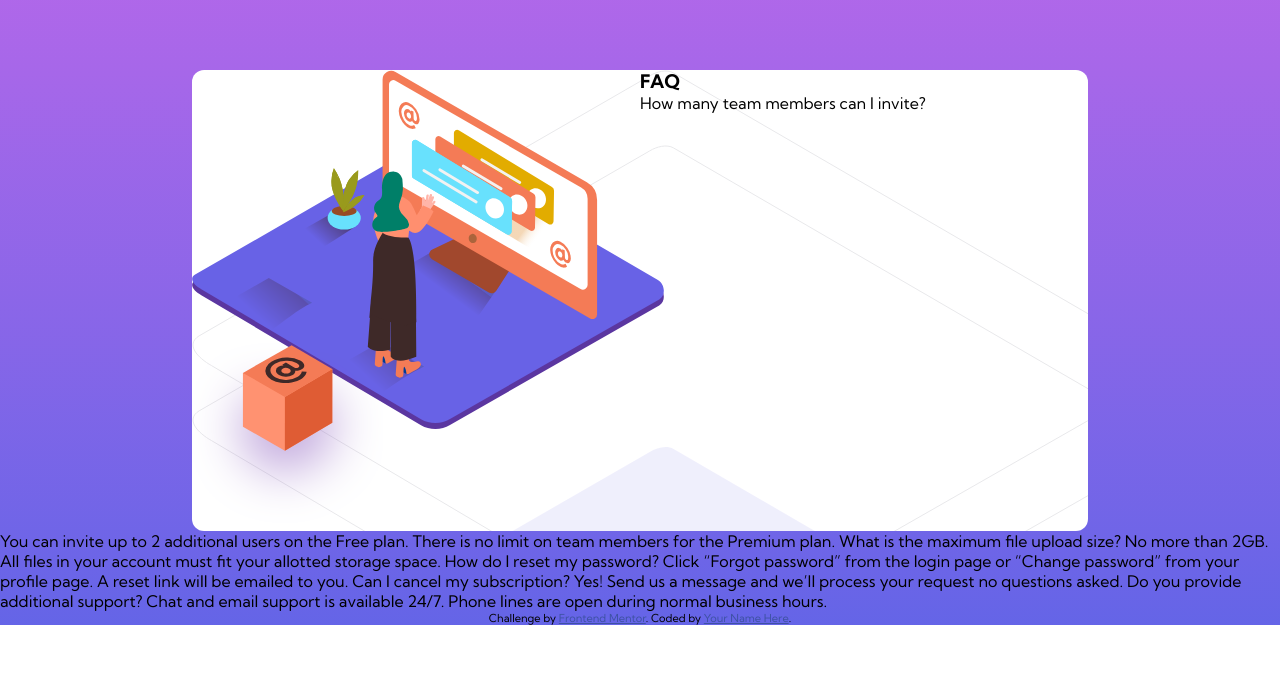
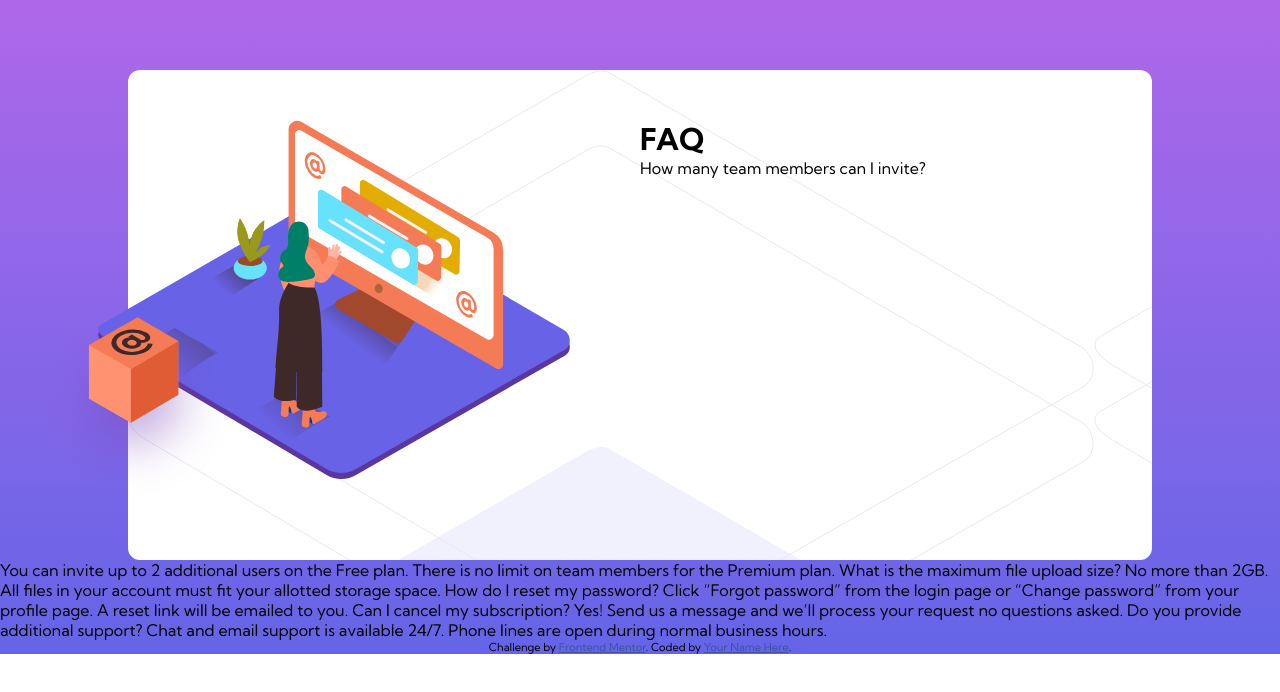
Before and after one commit to kdgoudy/accordian, a plain HTML site: page index.html in a window 1280 px wide. Drawn offline with Linux system fonts and the light colour scheme.

Commit message:
Update style.css

```diff
--- a/style.css
+++ b/style.css
@@ -34,7 +34,8 @@ body {
 
 .card {
     background-color: var(--white);
-    width: 70%;
+    width: 80%;
+    height: 490px;
     margin: auto;
     border-radius: 12px;
     -webkit-border-radius: 12px;
@@ -47,9 +48,22 @@ body {
 .left {
     width: 50%;
     float: left;
-    padding-right: 30px;
+}
+
+.woman {
+    margin-left: -30px;
+    margin-top: 50px;
 }
 
 .box {
-    margin-top: -90px;
+    margin-top: -200px;
+    margin-left: -90px;
 }
+
+h1 {
+    font-size: 30px;
+}
+
+.faq {
+    margin-top: 50px;
+}
```
